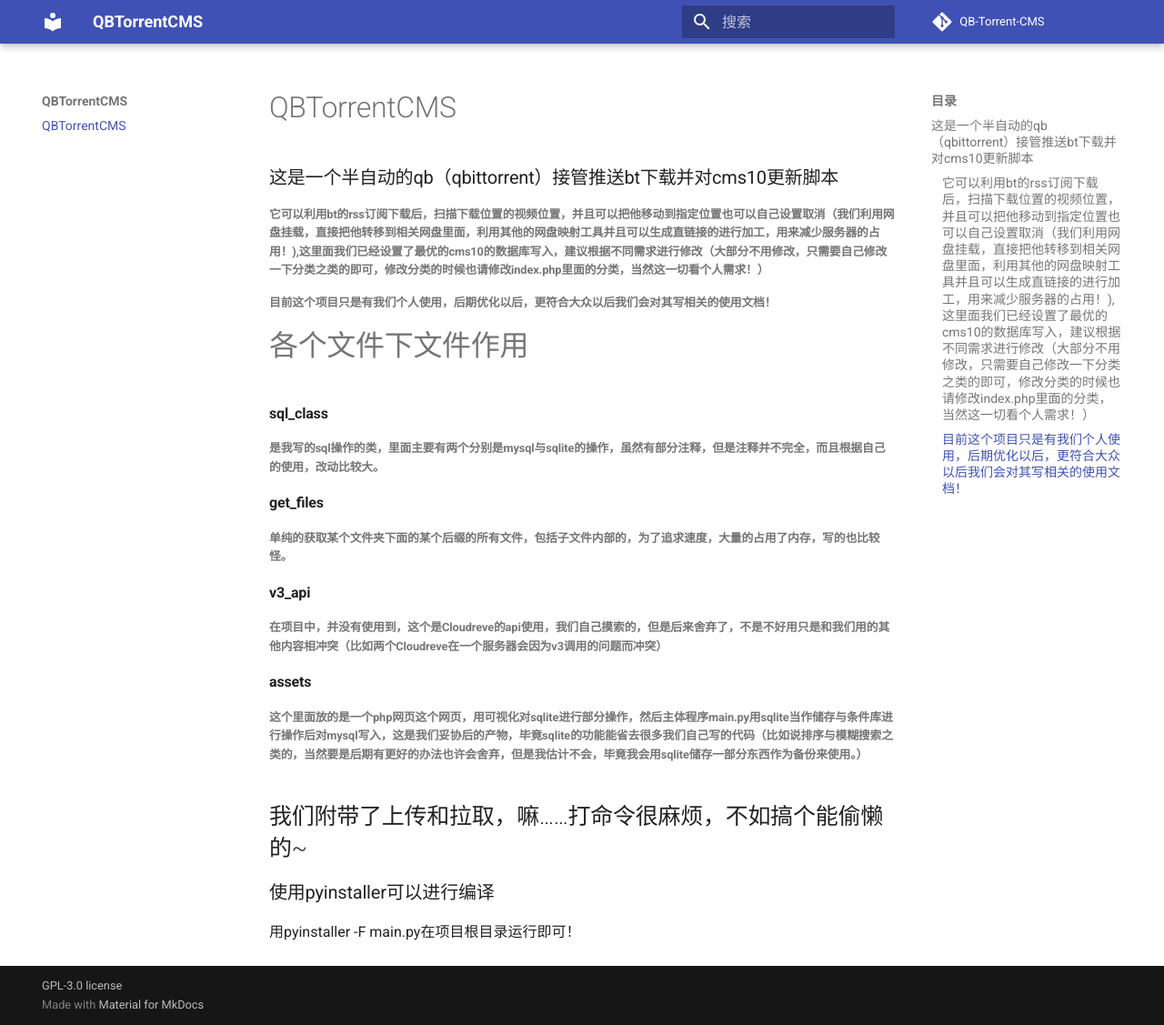
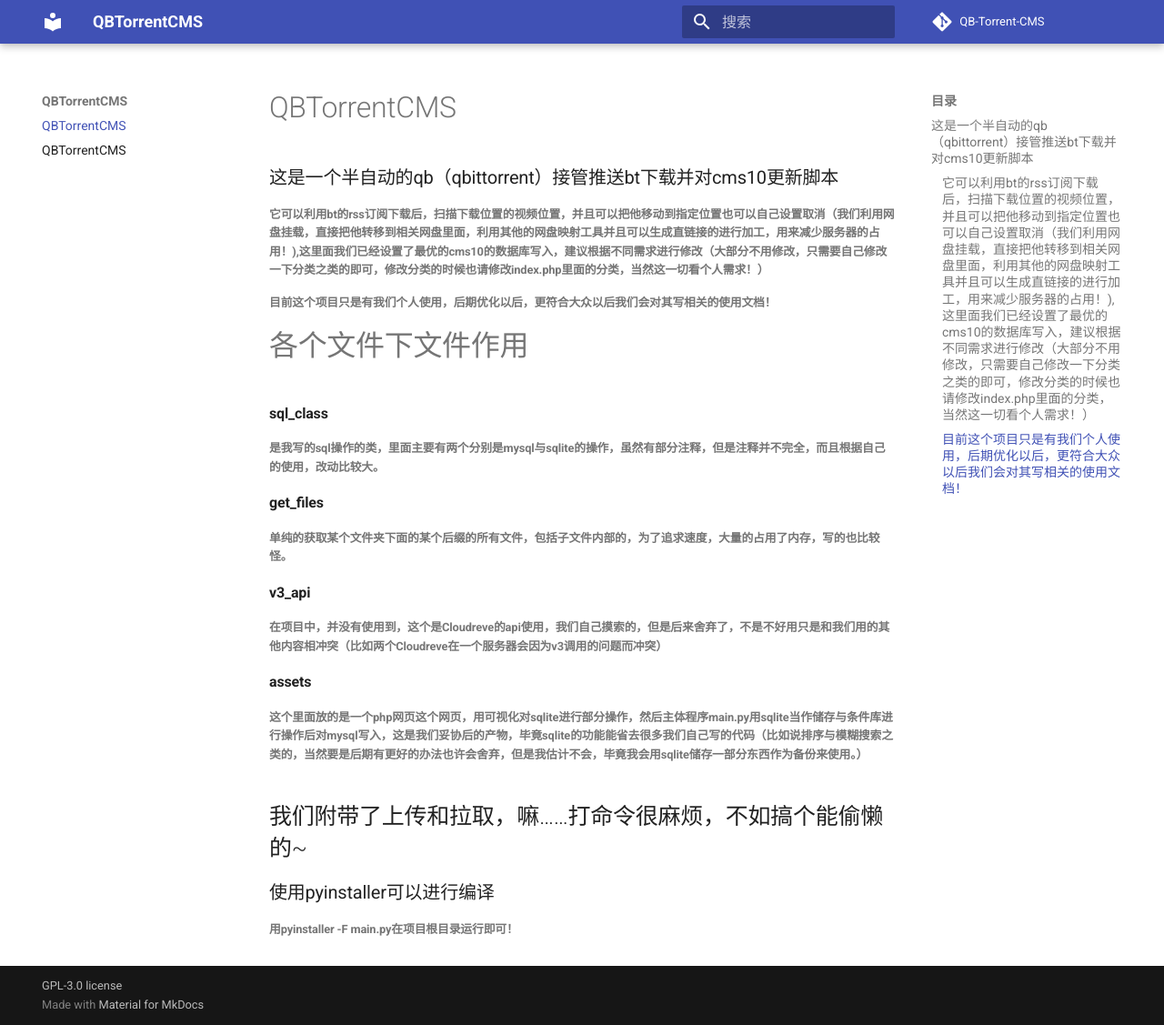
Before and after one commit to liu22054037084/aote_gxdjt, an MkDocs documentation site: the page built from docs/index.md, in a window 1280 px wide and 1127 px high. Shown: the whole window at 91% size. Built offline with MkDocs 1.6.1 and Material for MkDocs 9.7.7, drawn with Linux system fonts in a browser that asks for light colours; comment, search, counter and statistics services are not loaded.

Commit message:
2023年06月25日16时23分36秒

```diff
--- a/docs/index.md
+++ b/docs/index.md
@@ -28,4 +28,4 @@
 
 ### 使用pyinstaller可以进行编译
 
-用pyinstaller -F main.py在项目根目录运行即可！
+###### 用pyinstaller -F main.py在项目根目录运行即可！
--- a/mkdocs.yml
+++ b/mkdocs.yml
@@ -17,3 +17,4 @@ theme:
 
 nav:
   - index.md
+  - help.md
```
Also changed, not shown: docs/help.md (added, +2 -0 lines), 2 other files.
